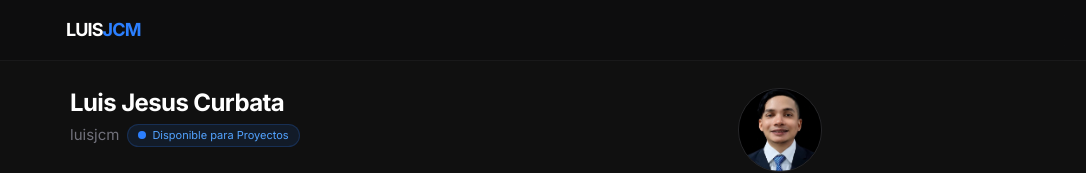
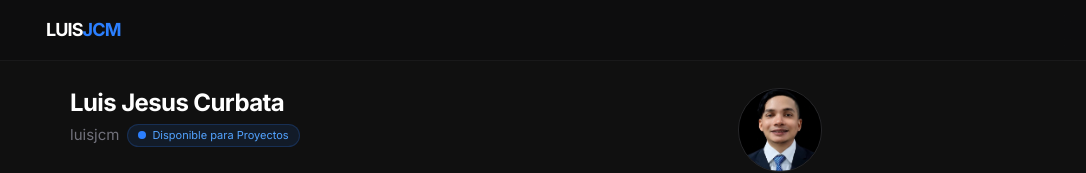
Before and after one commit to luisjcm/mi-portafolio, a React (Vite) app: page / in a window 1280 px wide. Shown: the top 173 px of the page, without its empty margins (194-1280 px from the left). Built offline with nearby package versions, Linux system fonts and the light colour scheme; no server answers.

Commit message:
refactor: extraer Header como componente global en App.tsx

```diff
--- a/src/App.tsx
+++ b/src/App.tsx
@@ -1,5 +1,6 @@
 import React from 'react';
 import { BrowserRouter as Router, Routes, Route } from 'react-router-dom';
+import Header from './components/Header';
 import Home from './pages/Home';
 import ProjectDetail from './pages/ProjectDetail';
 import ProjectsIndex from './pages/ProjectsIndex';
@@ -7,6 +8,9 @@ import ProjectsIndex from './pages/ProjectsIndex';
 function App() {
   return (
     <Router>
+
+      <Header />
+
       <Routes>
         {/* Tu portafolio principal */}
         <Route path="/" element={<Home />} />
--- /dev/null
+++ b/src/components/Header.tsx
@@ -0,0 +1,16 @@
+import React from 'react';
+import { Link } from 'react-router-dom';
+
+export default function Header() {
+  return (
+    <header className="fixed top-0 left-0 w-full z-[50] py-4 px-6 backdrop-blur-md border-b border-white/5 bg-zinc-950/20">
+      <div className="max-w-[800px] mx-auto flex items-center justify-between">
+        <Link to="/" className="text-white font-bold text-lg tracking-tighter hover:opacity-80 transition-opacity no-underline">
+          LUIS<span className="text-blue-500">JCM</span>
+        </Link>
+
+        {/* Aquí insertaremos los enlaces de navegación (Inicio, Proyectos, etc.) */}
+      </div>
+    </header>
+  );
+}
--- a/src/pages/Home.tsx
+++ b/src/pages/Home.tsx
@@ -22,14 +22,7 @@ const projects = Object.entries(mdFiles).map(([path, module]) => {
 export default function Home() {
   return (
     <>
-      {/* HEADER */}
-      <header className="fixed top-0 left-0 w-full z-[50] py-4 px-6 backdrop-blur-md border-b border-white/5 bg-zinc-950/20">
-        <div className="max-w-[760px] mx-auto flex items-center justify-between">
-          <div className="text-white font-bold text-lg tracking-tighter hover:opacity-80 transition-opacity cursor-pointer">
-            LUIS<span className="text-blue-500">JCM</span>
-          </div>
-        </div>
-      </header>
+
 
       {/* MAIN CONTENT */}
       <main className="w-full max-w-[800px] p-4 md:p-6 mt-16 px-6 mx-auto">
```
